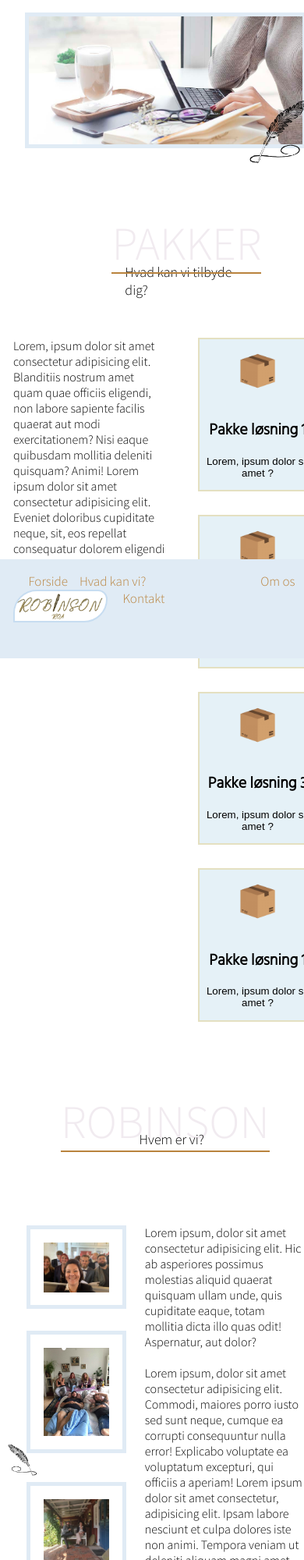
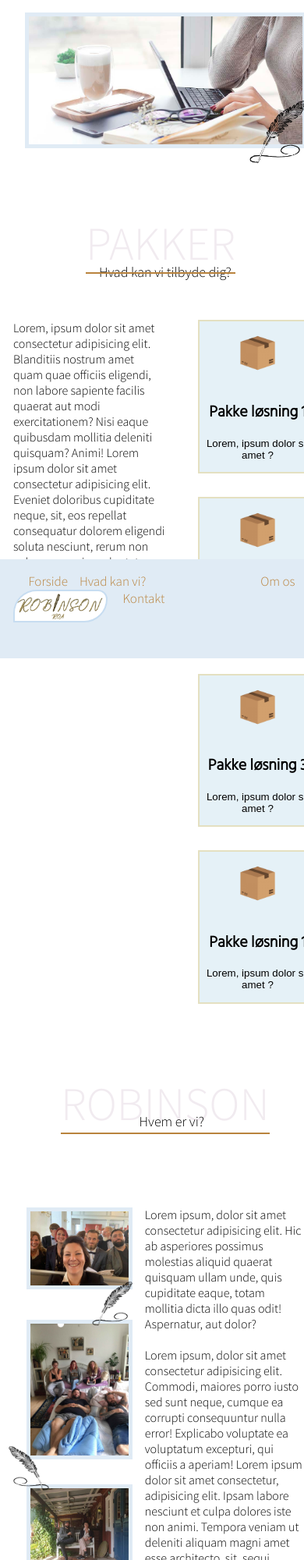
Before and after one commit to IsabellaRobinson/Robinson-r.o.a, a plain HTML site: page index.html in a window 390 px wide. Shown: the top 2000 px of the page at 78% size. Drawn offline with Linux system fonts and the light colour scheme.

Commit message:
featherNew

```diff
--- a/css/section1.css
+++ b/css/section1.css
@@ -45,14 +45,11 @@
 }
 
 .tilbyde {
-    margin-top: 100vh;
-}
-
-.tilbyde{
     width:auto;
     font-size: xx-large;
     margin-top: 7em;
     z-index: 0;
+    margin-left: 5vh;
 }
 
 .textUnderSkill {
--- a/css/section2.css
+++ b/css/section2.css
@@ -42,3 +42,7 @@ margin-left: -10vh;
     height: 15vh;
     transform: scaleX(-1)
 }
+
+.featherAbout2 {
+    display: none;
+}
--- a/cssMobile/header-nav-footer.css
+++ b/cssMobile/header-nav-footer.css
@@ -11,8 +11,6 @@ width: 100%;
     margin-right: -2vh;
 }
 
-
-
 .navbar {
     overflow: hidden;
     background-color: rgb(224, 235, 245);
@@ -20,6 +18,7 @@ width: 100%;
     bottom: 0;
     width: 100%;
     height: 15%;
+    z-index: 1;
 }
 
 .navigation a {
--- a/cssMobile/section1Mobile.css
+++ b/cssMobile/section1Mobile.css
@@ -26,9 +26,6 @@
 
 
     /* OVERSKRIVER MED "UNDER"OVERSKRIFTER*/
-    .skill {
-        margin-left: 15vh;
-    }
 
     .pakker, .aboutName{
         font-size: 60px;
--- a/cssMobile/section2Mobile.css
+++ b/cssMobile/section2Mobile.css
@@ -2,7 +2,7 @@
 @media only screen and (max-width: 800px) {
 
 .aboutPicAndText {
-    grid-template-rows: 16vh 23vh 16vh;
+    grid-template-rows: 17vh 25vh 16vh;
     grid-template-columns: 20vh 1fr;
 }
 
@@ -12,8 +12,7 @@
 
 
 .aboutPicAndText img {
-    width: 10vh;
-    padding: 2vh;
+    width: 15vh;
     grid-column: 1;
 }
 
@@ -26,10 +25,26 @@
 .featherAbout {
     margin-left: -1vh;
     margin-top: -20vh;
+    position: absolute;
 }
 .featherAbout img {
-    height: 5vh;
+    height: 7vh;
     transform: scaleX(-1)
 }
 
+.featherAbout2 {
+    display: grid;
+    grid-row: 2;
+    margin-top: 11vh;
+    margin-left: 5em;
+    position: absolute;
+
 }
+
+.featherAbout2 img {
+    height: 7vh;
+    width: auto;
+    border: none;
+}
+
+}
--- a/cssTablet/section2Tablet.css
+++ b/cssTablet/section2Tablet.css
@@ -36,4 +36,8 @@
     height: 6vh;
     transform: scaleX(-1)
 }
+
+.featherAbout2 {
+    display: none;
 }
+}
--- a/index.html
+++ b/index.html
@@ -81,10 +81,11 @@
     </section>
 
     <section class="about">
-        <article class="whoAreWe">
+    <article class="whoAreWe">
         <a name="section2"></a><h1 class="aboutName">ROBINSON</h1></a>
         <p class="aboutWho">Hvem er vi?</p>
     </article>
+
     <div class="aboutPicAndText">
         <img src="./img/family.jpg" alt="">
 
@@ -98,10 +99,16 @@
         </p>
         <img src="./img/familyhome.jpg" alt="">
         <img src="./img/joeefo.jpg" alt="">
+
+    <div class="featherAbout2">
+        <img src="./img/—Pngtree—hand drawn cartoon feather pen_5440677.png" alt="">
     </div>
+    </div>
+
     <div class="featherAbout">
         <img src="./img/—Pngtree—hand drawn cartoon feather pen_5440677.png" alt="">
     </div>
+
 
 </section>
 
```
